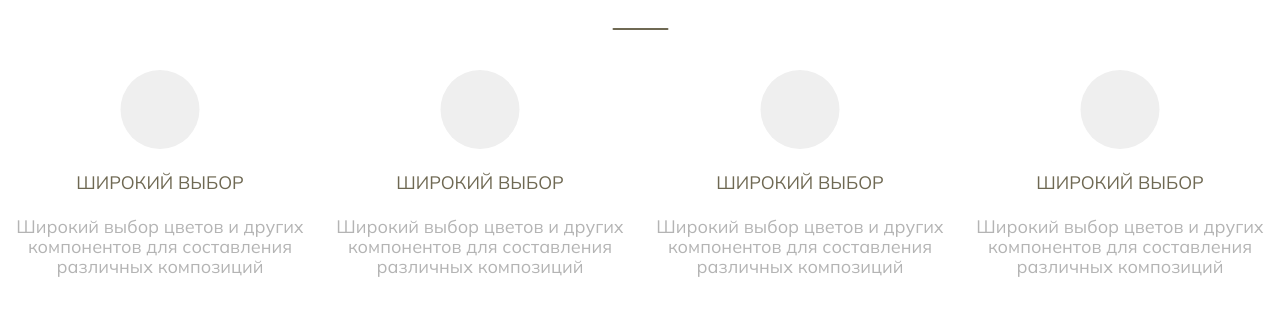
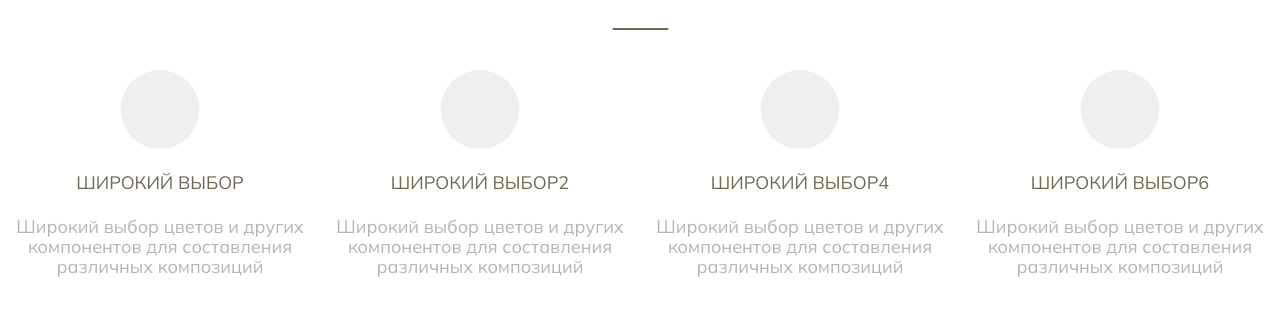
Before and after one commit to victor-ivanov-ivt20-2/top, a Next.js app: page / in a window 1280 px wide. Shown: the part 920-1245 px from the top of the page. Built offline with nearby package versions, Linux system fonts and the light colour scheme.

Commit message:
props added

```diff
--- a/src/components/advantage.jsx
+++ b/src/components/advantage.jsx
@@ -1,11 +1,26 @@
-export default function Advantage() {
-    return (
-        <div className={'basis-1/4'}>
-            <svg className={'mx-auto'} width="80" height="79" viewBox="0 0 80 79" fill="none" xmlns="http://www.w3.org/2000/svg">
-                <circle cx="40" cy="39.5" r="39.5" fill="#EFEFEF"/>
-            </svg>
-            <h1 className={'text-[#6F6953] text-center text-lg mt-5'}>ШИРОКИЙ ВЫБОР</h1>
-            <p className={'text-[#B4B4B4] text-center text-lg leading-5 mt-[20px] w-80 mx-auto'}>Широкий выбор цветов и других компонентов для составления различных композиций</p>
-        </div>
-    )
+export default function Advantage(props) {
+  return (
+    <div className={"basis-1/4"}>
+      <svg
+        className={"mx-auto"}
+        width="80"
+        height="79"
+        viewBox="0 0 80 79"
+        fill="none"
+        xmlns="http://www.w3.org/2000/svg"
+      >
+        <circle cx="40" cy="39.5" r="39.5" fill="#EFEFEF" />
+      </svg>
+      <h1 className={"text-[#6F6953] text-center text-lg mt-5"}>
+        {props.title}
+      </h1>
+      <p
+        className={
+          "text-[#B4B4B4] text-center text-lg leading-5 mt-[20px] w-80 mx-auto"
+        }
+      >
+        {props.text}
+      </p>
+    </div>
+  );
 }
--- a/src/components/navbar.jsx
+++ b/src/components/navbar.jsx
@@ -1,18 +1,20 @@
 import Logo from "src/components/logo.jsx";
+import Link from "next/link";
 export default function Navbar() {
-    return (
-        <div className={'flex'}>
-            <div className={'basis-1/5 flex'}>
-                <Logo/>
-                <h1 className={'ml-2 mt-2.5'}>Сардаана</h1>
-            </div>
-            <div className={'basis-1/3'}>
-            </div>
-            <p className={'ml-5'}>Главная</p>
-            <p className={'ml-5'}>О нас</p>
-            <p className={'ml-5'}>Каталог</p>
-            <p className={'ml-5'}>Собрать букет</p>
-            <p className={'ml-5'}>Доставка</p>
-        </div>
-   )
+  return (
+    <div className={"flex"}>
+      <div className={"basis-1/5 flex"}>
+        <Logo />
+        <h1 className={"ml-2 mt-2.5"}>Сардаана</h1>
+      </div>
+      <div className={"basis-1/3"}></div>
+      <Link href="#" className={"ml-5 font-bold"}>
+        Главная
+      </Link>
+      <p className={"ml-5"}>О нас</p>
+      <p className={"ml-5"}>Каталог</p>
+      <p className={"ml-5"}>Собрать букет</p>
+      <p className={"ml-5"}>Доставка</p>
+    </div>
+  );
 }
--- a/src/components/screens/content.jsx
+++ b/src/components/screens/content.jsx
@@ -1,32 +1,52 @@
 import Advantage from "src/components/advantage";
 import Card from "src/components/card";
 import MyButton from "src/components/button";
-import Footer from "src/components/footer";
 
 export default function Content() {
   return (
-        <div className={"container"}>
-            <h1 className={'text-center text-5xl text-[#6F6953] mt-[80px]'}>Почему именно мы?</h1>
-            <svg className={'mx-auto mt-[40px]'} width="57" height="2" viewBox="0 0 57 2" fill="none" xmlns="http://www.w3.org/2000/svg">
-                <rect x="0.5" width="56" height="2" rx="1" fill="#6F6953"/>
+    <div className="container">
+      <h1 className="text-center text-5xl text-[#6F6953] mt-[80px]">
+        Почему именно мы?
+      </h1>
+      <svg
+        className="mx-auto mt-[40px]"
+        width="57"
+        height="2"
+        viewBox="0 0 57 2"
+        fill="none"
+        xmlns="http://www.w3.org/2000/svg"
+      >
+        <rect x="0.5" width="56" height="2" rx="1" fill="#6F6953" />
       </svg>
-            <div className={'flex mt-[40px]'}>
-                <Advantage/>
-                <Advantage/>
-                <Advantage/>
-                <Advantage/>
+      <div className="flex mt-[40px]">
+        <Advantage
+          title="ШИРОКИЙ ВЫБОР"
+          text="Широкий выбор цветов и других компонентов для составления различных композиций"
+        />
+        <Advantage
+          title="ШИРОКИЙ ВЫБОР2"
+          text="Широкий выбор цветов и других компонентов для составления различных композиций"
+        />
+        <Advantage
+          title="ШИРОКИЙ ВЫБОР4"
+          text="Широкий выбор цветов и других компонентов для составления различных композиций"
+        />
+        <Advantage
+          title="ШИРОКИЙ ВЫБОР6"
+          text="Широкий выбор цветов и других компонентов для составления различных композиций"
+        />
       </div>
-            <div className={'mt-[40px] grid grid-cols-1 sm:grid-cols-2 lg:grid-cols-3 gap-4 justify-items-center'}>
-                <Card/>
-                <Card/>
-                <Card/>
-                <Card/>
-                <Card/>
-                <Card/>
+      <div className="mt-[40px] grid grid-cols-1 sm:grid-cols-2 lg:grid-cols-3 gap-4 justify-items-center">
+        <Card />
+        <Card />
+        <Card />
+        <Card />
+        <Card />
+        <Card />
       </div>
-            <div className={'mt-10 flex items-center justify-center'}>
-                <MyButton/>
+      <div className="mt-10 flex items-center justify-center">
+        <MyButton />
       </div>
     </div>
-    )
+  );
 }
--- a/src/pages/_app.js
+++ b/src/pages/_app.js
@@ -1,15 +1,11 @@
-
-<style>
-@import url('https://fonts.googleapis.com/css2?family=Montserrat+Alternates:wght@600&family=Mulish:wght@700&display=swap');
-</style>
-import { Mulish } from 'next/font/google'
-import styles from "/src/styles/styles.css"
-const mulish = Mulish({ subsets: ['latin'] })
+import { Mulish } from "next/font/google";
+import "/src/styles/styles.css";
+const mulish = Mulish({ subsets: ["latin"] });
 
 export default function MyApp({ Component, pageProps }) {
   return (
     <main className={mulish.className}>
       <Component {...pageProps} />
     </main>
-  )
+  );
 }
--- a/src/pages/index.js
+++ b/src/pages/index.js
@@ -1,15 +1,14 @@
 import Home from "src/components/screens/home.jsx";
-import { Mulish } from 'next/font/google'
 import Content from "src/components/screens/content";
 import Footer from "src/components/footer";
-const mulish = Mulish({ subsets: ['latin'] })
+
 const MainPage = () => {
   return (
     <div>
-        <Home/>
-        <Content/>
-        <Footer/>
+      <Home />
+      <Content />
+      <Footer />
     </div>
-  )
+  );
 };
 export default MainPage;
--- a/src/styles/styles.css
+++ b/src/styles/styles.css
@@ -2,7 +2,8 @@
 @tailwind components;
 @tailwind utilities;
 .background {
-    background-image: url("/static/back.jpg");
-    background-repeat: no-repeat;
-    background-size: cover;
+  background-image: url("/static/back.jpg");
+  background-repeat: no-repeat;
+  background-color: rbga(0, 0, 0, 0.32);
+  background-size: cover;
 }
```
Lines whose indentation alone changed are shown as unchanged.
